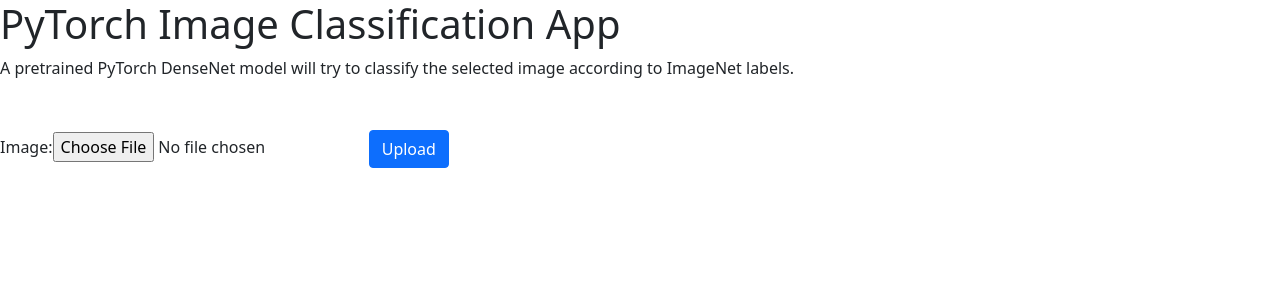
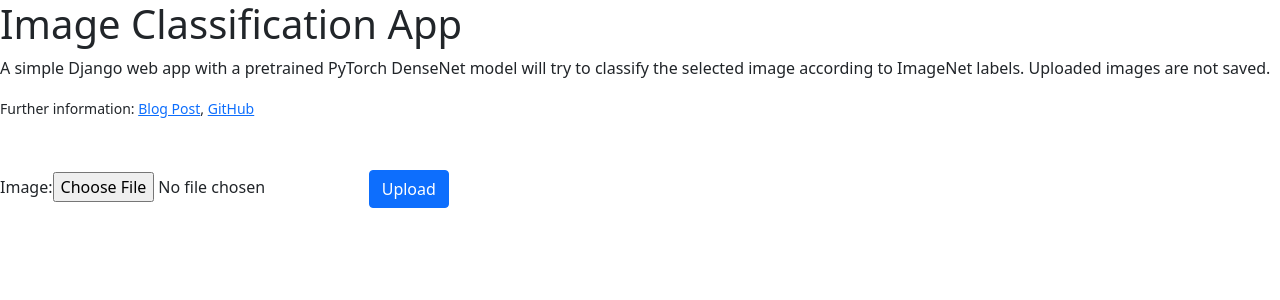
Before and after one commit to stefanbschneider/pytorch-django, a Django app: page / in a window 1280 px wide. Shown: the top 300 px of the page. Run offline with Django 3.2, Linux system fonts and the light colour scheme.

Commit message:
update template

```diff
--- a/pytorch_django/image_classification/templates/image_classification/index.html
+++ b/pytorch_django/image_classification/templates/image_classification/index.html
@@ -2,6 +2,7 @@
 <html lang="en">
 <head>
     <meta charset="UTF-8">
+    <meta name="viewport" content="width=device-width, initial-scale=1">
     <title>PyTorch Image Classification</title>
 
 {#    Bootstrap 5 #}
@@ -13,8 +14,12 @@
 {% load static %}
 
 
-<h1>PyTorch Image Classification App</h1>
-<p>A pretrained PyTorch DenseNet model will try to classify the selected image according to ImageNet labels.</p>
+<h1>Image Classification App</h1>
+<p>A simple Django web app with a pretrained PyTorch DenseNet model will try to classify the selected image according to ImageNet labels. Uploaded images are not saved.</p>
+<p><small>Further information:
+    <a href="" target="_blank">Blog Post</a>,
+    <a href="https://github.com/stefanbschneider/pytorch-django" target="_blank">GitHub</a></small>
+</p>
 
 <form method="post" enctype="multipart/form-data" style="margin-top: 50px; margin-bottom: 50px;">
     {% csrf_token %}
@@ -23,14 +28,12 @@
 </form>
 
 {% if image_uri is not None %}
-    <figure class="figure">
-        <img src="{{ image_uri }}" class="img-fluid" alt="Uploaded image" style="max-width: 500px; max-height: 500px;">
-        <figcaption class="figure-caption">Figure selected for classification.</figcaption>
-    </figure>
+    <img src="{{ image_uri }}" class="img-fluid" alt="Uploaded image"
+         style="max-width: min(500px, 100%); height: auto; margin-bottom: 50px;">
 
     {% if predicted_label is not None %}
         <div class="alert alert-primary" role="alert">
-            Predicted label: {{ predicted_label }}
+            Predicted label: <b>{{ predicted_label }}</b>
         </div>
     {% endif %}
 {% endif %}
```
